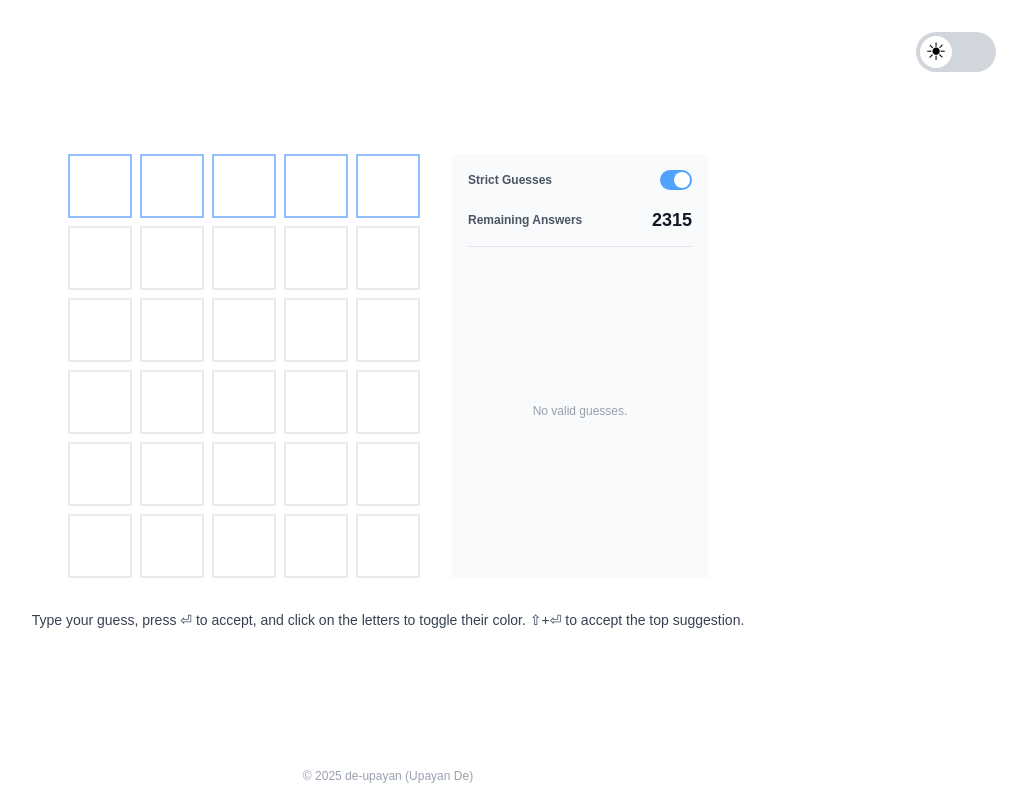
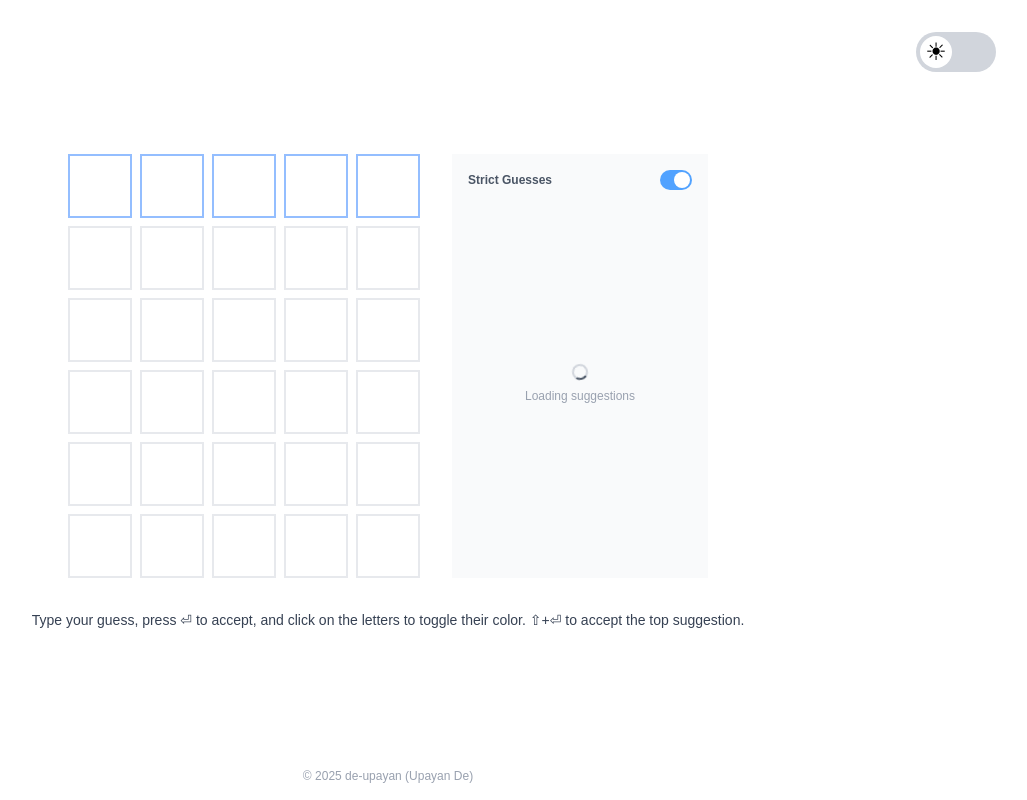
Before and after one commit to de-upayan/wordle-ai, a React app: page / in a window 1280 px wide. Shown: the whole page, without its empty margins (252-1279 px from the left). Built offline with nearby package versions, Linux system fonts and the light colour scheme; the HTML template or start-up script is replaced by a standard one.

Commit message:
Show loading spinner in suggestions panel while computing

```diff
--- a/src/App.tsx
+++ b/src/App.tsx
@@ -38,6 +38,8 @@ function App() {
   const [useStrictGuesses, setUseStrictGuesses] = useState(true)
   const [selectedSuggestionIndex, setSelectedSuggestionIndex] =
     useState(0)
+  const [isLoadingSuggestions, setIsLoadingSuggestions] =
+    useState(false)
 
   // Derive puzzle state from suggestion
   const puzzleState = suggestion
@@ -47,6 +49,10 @@ function App() {
   const { answersList, guessesList, isLoaded: wordlistsLoaded } =
     useWordlists()
 
+  // Derive selected suggestion from index
+  const selectedSuggestion =
+    suggestion?.suggestions[selectedSuggestionIndex]?.word || ''
+
   useEffect(() => {
     if (isDarkMode) {
       document.documentElement.classList.add('dark')
@@ -54,10 +60,6 @@ function App() {
       document.documentElement.classList.remove('dark')
     }
   }, [isDarkMode])
-
-  // Derive selected suggestion from index
-  const selectedSuggestion =
-    suggestion?.suggestions[selectedSuggestionIndex]?.word || ''
 
   // Global keyboard handler
   useEffect(() => {
@@ -183,8 +185,13 @@ function App() {
       typedWord,
     })
 
-    wordleSolverService
+    const computePromise = wordleSolverService
       .computeSuggestions(gameState, useStrictGuesses, 30000, typedWord)
+
+    setIsLoadingSuggestions(true)
+    setSuggestion(null)
+
+    computePromise
       .then((result) => {
         logger.debug('Suggestions computed', {
           count: result.suggestions.length,
@@ -195,6 +202,7 @@ function App() {
           topSuggestion: result.suggestions[0] || null,
           remainingAnswers: result.remainingAnswers,
         })
+        setIsLoadingSuggestions(false)
       })
       .catch((error: Error) => {
         // Don't log cancellation errors - they're expected
@@ -384,6 +392,7 @@ function App() {
           useStrictGuesses={useStrictGuesses}
           onUseStrictGuessesChange={setUseStrictGuesses}
           selectedSuggestionIndex={selectedSuggestionIndex}
+          isLoading={isLoadingSuggestions}
         />
       </div>
 
--- a/src/components/SuggestionPanel.tsx
+++ b/src/components/SuggestionPanel.tsx
@@ -15,6 +15,7 @@ interface SuggestionPanelProps {
   useStrictGuesses?: boolean
   onUseStrictGuessesChange?: (value: boolean) => void
   selectedSuggestionIndex?: number
+  isLoading?: boolean
 }
 
 function SuggestionRow({
@@ -98,6 +99,7 @@ export function SuggestionPanel({
   useStrictGuesses = true,
   onUseStrictGuessesChange,
   selectedSuggestionIndex = 0,
+  isLoading = false,
 }: SuggestionPanelProps) {
 
   const puzzleState = suggestion
@@ -163,7 +165,29 @@ export function SuggestionPanel({
         </button>
       </div>
 
-      {suggestion && (
+      {isLoading ? (
+        <div className="flex flex-col flex-1 min-h-0">
+          <div className="flex flex-1 items-center
+            justify-center">
+            <div className="flex flex-col items-center
+              gap-2">
+              <div className={`w-4 h-4 border-2
+                border-t-2 rounded-full animate-spin ${
+                isDarkMode
+                  ? 'border-gray-600 border-t-gray-400'
+                  : 'border-gray-300 border-t-gray-600'
+              }`} />
+              <p className={`text-xs ${
+                isDarkMode
+                  ? 'text-gray-500'
+                  : 'text-gray-400'
+              }`}>
+                Loading suggestions
+              </p>
+            </div>
+          </div>
+        </div>
+      ) : suggestion && (
         <div className="flex flex-col flex-1 min-h-0">
           {/* Remaining Answers Count */}
           <div className={`mb-2 sm:mb-3 lg:mb-3 pb-2
```
